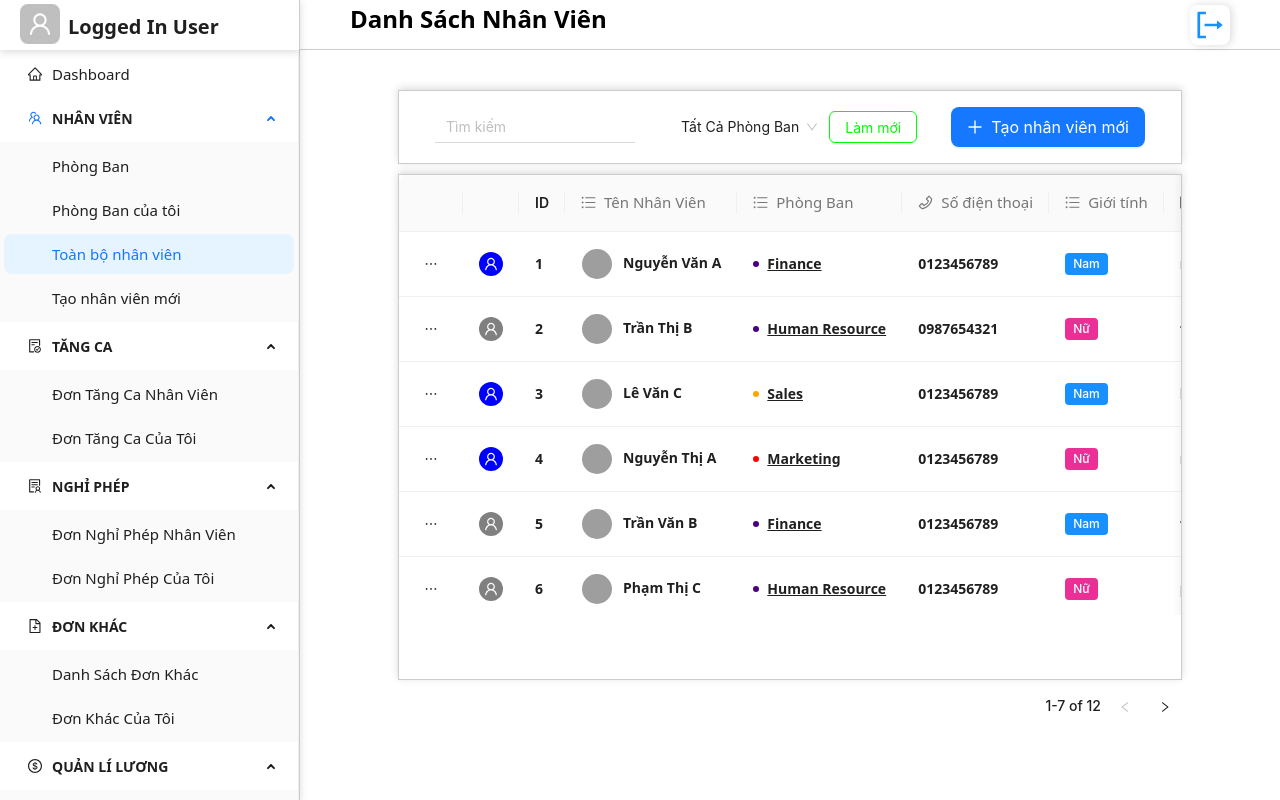
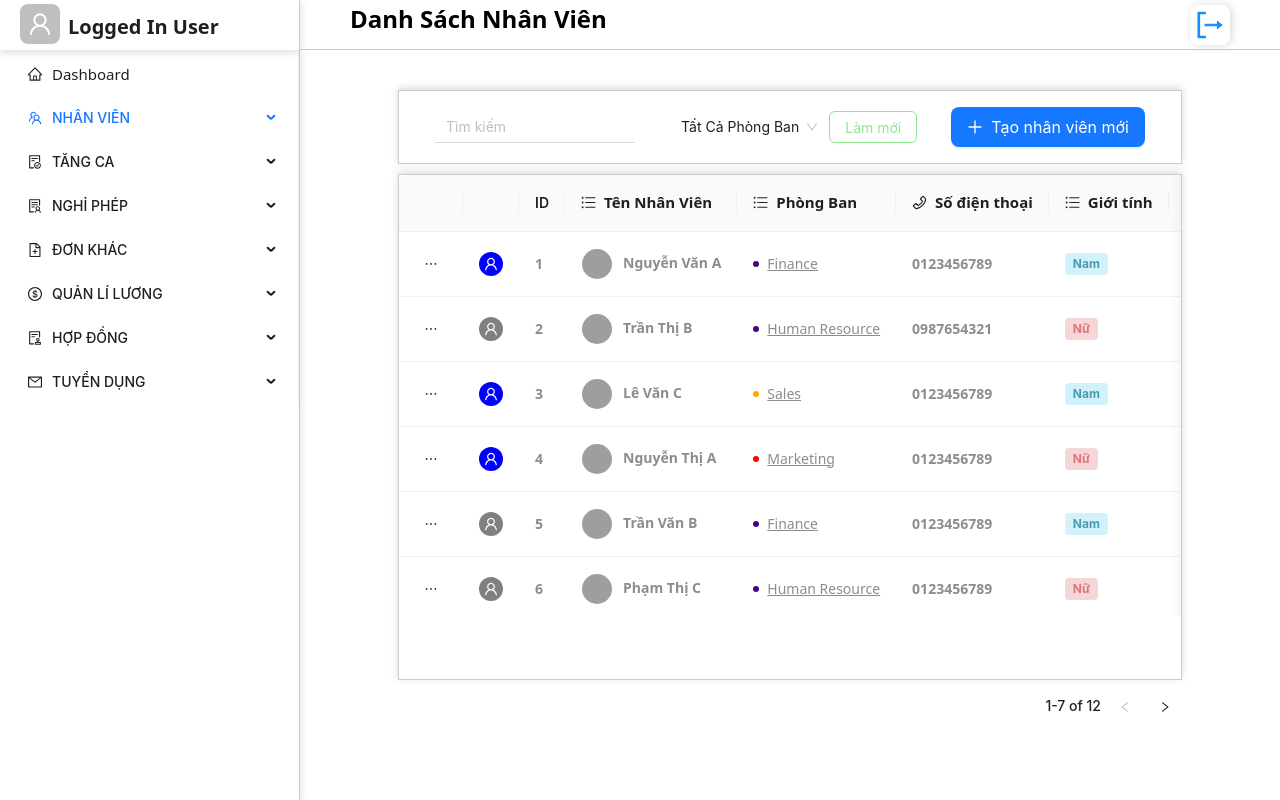
Before and after one commit to Lemonroos/AmazingTechTask1, a React (Create React App) app: page /employees in a window 1280 px wide. Built offline with nearby package versions, Linux system fonts and the light colour scheme; grey boxes are pictures that could not be loaded.

Commit message:
Task1_Fin

```diff
--- a/src/App.css
+++ b/src/App.css
@@ -33,8 +33,8 @@
   font-size: 15px;
   font-family: system-ui, -apple-system, BlinkMacSystemFont, "Segoe UI", Roboto,
     Oxygen, Ubuntu, Cantarell, "Open Sans", "Helvetica Neue", sans-serif;
-  font-weight: 500;
-  color: #767676;
+  /* font-weight: 500; */
+  /* color: #767676; */
 }
 .ant-menu-submenu-title-content {
   font-family: system-ui, -apple-system, BlinkMacSystemFont, "Segoe UI", Roboto,
@@ -80,9 +80,7 @@
   font-size: 14px;
   font-weight: bold;
 }
-.sider-title .ant-menu-submenu-title {
-  color: #ff0000;
-}
+
 .ant-menu-submenu-title h5 {
   margin: 0;
   /* font-family: "revert-layer"; */
@@ -92,6 +90,7 @@
     Oxygen, Ubuntu, Cantarell, "Open Sans", "Helvetica Neue", sans-serif !important;
   font-weight: 700;
 }
+
 .ant-table-column-sorter {
   display: none;
 }
--- a/src/Components/Pages/Departments/Departments.jsx
+++ b/src/Components/Pages/Departments/Departments.jsx
@@ -59,7 +59,7 @@ const columns = [
     render: (text) => (
       <Space>
         <Badge color={getColor(text)} />
-        <Typography.Text underline strong>
+        <Typography.Text underline type="secondary">
           {text}
         </Typography.Text>
       </Space>
--- a/src/Components/Pages/Employees/EmpTableInput.jsx
+++ b/src/Components/Pages/Employees/EmpTableInput.jsx
@@ -72,8 +72,8 @@ const EmpTableInput = ({
         </Select>
         <Button
           style={{
-            color: "#00FF00",
-            borderColor: "#00FF00",
+            color: "#8de890",
+            borderColor: "#8de890",
           }}
           onClick={handleRefresh}
         >
--- a/src/Components/Pages/Employees/Employees.jsx
+++ b/src/Components/Pages/Employees/Employees.jsx
@@ -93,7 +93,7 @@ const columns = [
     render: (text) => (
       <Space>
         <Badge color={getColor(text)} />
-        <Typography.Text underline strong>
+        <Typography.Text underline type="secondary">
           {text}
         </Typography.Text>
       </Space>
@@ -122,7 +122,20 @@ const columns = [
     dataIndex: "gender",
     key: "gender",
     render: (text) => (
-      <Tag color={text === "Nam" ? "#1890ff" : "#eb2f96"}>{text}</Tag>
+      <Tag
+      style={{ fontWeight:"bold",
+        color: text === "Nam" ? "#489bb2" : "#de747c",
+        backgroundColor: text === "Nam" ? "#d1f2fb" : "#f4d7d6",
+      }}
+      bordered={false}
+    >
+      {text}
+    </Tag>
+
+      // ,
+      // <Tag bordered={false} color="processing">
+      //  {text}
+      // </Tag>
     ),
   },
 
@@ -180,6 +193,7 @@ const columns = [
     dataIndex: "country",
     key: "country",
     // width: 150,
+    render: renderBoldText,
   },
   {
     title: (
--- a/src/Components/ProjectLayOut/LayoutMainComponents/SideNav.jsx
+++ b/src/Components/ProjectLayOut/LayoutMainComponents/SideNav.jsx
@@ -1,4 +1,4 @@
-import React from "react";
+import React, { useState, useEffect } from "react";
 import { Menu, Space, Typography } from "antd";
 import { Link, useLocation } from "react-router-dom";
 import {
@@ -16,6 +16,7 @@ import {
 } from "@ant-design/icons";
 const { SubMenu, Item } = Menu;
 const { Title } = Typography;
+
 export default function SideNav() {
   const location = useLocation();
   const selectedKey =
@@ -24,6 +25,17 @@ export default function SideNav() {
       : location.pathname === "/employees"
       ? "4"
       : "1";
+
+  // Get the initial state of the submenus from sessionStorage
+  const [openKeys, setOpenKeys] = useState(
+    JSON.parse(sessionStorage.getItem("openKeys")) || []
+  );
+
+  // Save the state of the submenus to sessionStorage whenever it changes
+  useEffect(() => {
+    sessionStorage.setItem("openKeys", JSON.stringify(openKeys));
+  }, [openKeys]);
+
   function getItem(label, key, icon, children) {
     return {
       key,
@@ -32,94 +44,51 @@ export default function SideNav() {
       label,
     };
   }
+
   const items = [
     getItem(<Link to="/">Dashboard</Link>, "1", <HomeOutlined />),
-    getItem(<Title level={5}>NHÂN VIÊN</Title>, "sub1", <TeamOutlined />, [
+    getItem('NHÂN VIÊN', "sub1", <TeamOutlined />, [
       getItem(<Link to="/departments">Phòng Ban</Link>, "2"),
       getItem("Phòng Ban của tôi", "3"),
       getItem(<Link to="/employees">Toàn bộ nhân viên</Link>, "4"),
       getItem("Tạo nhân viên mới", "5"),
     ]),
-    getItem(<Title level={5}>TĂNG CA</Title>, "sub2", <FileDoneOutlined />, [
+    getItem('TĂNG CA', "sub2", <FileDoneOutlined />, [
       getItem("Đơn Tăng Ca Nhân Viên", "6"),
       getItem("Đơn Tăng Ca Của Tôi", "7"),
     ]),
-    getItem(<Title level={5}>NGHỈ PHÉP</Title>, "sub3", <SolutionOutlined />, [
+    getItem('NGHỈ PHÉP', "sub3", <SolutionOutlined />, [
       getItem("Đơn Nghỉ Phép Nhân Viên", "8"),
       getItem("Đơn Nghỉ Phép Của Tôi", "9"),
     ]),
-    getItem(<Title level={5}>ĐƠN KHÁC</Title>, "sub4", <FileAddOutlined />, [
+    getItem('ĐƠN KHÁC', "sub4", <FileAddOutlined />, [
       getItem("Danh Sách Đơn Khác", "10"),
       getItem("Đơn Khác Của Tôi", "11"),
     ]),
     getItem(
-      <Title level={5}>QUẢN LÍ LƯƠNG</Title>,
+      'QUẢN LÍ LƯƠNG',
       "sub5",
       <DollarOutlined />,
       [getItem("Lương Nhân Viên", "12"), getItem("Lương Của Tôi", "13")]
     ),
-    getItem(<Title level={5}>HỢP ĐỒNG</Title>, "sub6", <AuditOutlined />, [
+    getItem('HỢP ĐỒNG', "sub6", <AuditOutlined />, [
       getItem("Hợp Đồng Nhân Viên", "14"),
       getItem("Hợp Đồng Của Tôi", "15"),
     ]),
-    getItem(<Title level={5}>TUYỂN DỤNG</Title>, "sub7", <MailOutlined />, [
+    getItem('TUYỂN DỤNG', "sub7", <MailOutlined />, [
       getItem("Danh sách ứng viên", "16"),
     ]),
   ];
+
   return (
     <div>
       <Menu
         selectedKeys={[selectedKey]} // set the selected key
-        defaultOpenKeys={[
-          "sub1",
-          "sub2",
-          "sub3",
-          "sub4",
-          "sub5",
-          "sub6",
-          "sub7",
-        ]}
+        openKeys={openKeys} // set the open keys
+        onOpenChange={setOpenKeys} // update the open keys when they change
         mode="inline"
-        // expandIcon={()=>null}
         items={items}
       />
-      {/* <Item key="1" icon={<HomeOutlined />}>
-  <Link to="/">Dashboard</Link>
-</Item>
-
- <SubMenu key="sub1" title={ <Title level={5}  >NHÂN VIÊN</Title>}>
-<Item key="2" icon={<TeamOutlined />}>
-  <Link to="/departments">Phòng Ban</Link>
-</Item>
-        <Item key="3" icon={<TeamOutlined />}>Phòng Ban của tôi</Item>
-        <Item key="4" icon={<TeamOutlined />}>
-  <Link to="/employees">Toàn bộ nhân viên</Link>
-</Item>
-        <Item key="5"icon={<UserAddOutlined />}>Tạo nhân viên mới</Item>
-      </SubMenu>
-      <SubMenu key="sub2" title={ <Title level={5} >TĂNG CA</Title>}>
-        <Item key="6"icon={<ClockCircleOutlined/>}>Đơn Tăng Ca Nhân Viên</Item>
-        <Item key="7"icon={<ClockCircleOutlined/>}>Đơn Tăng Ca Của Tôi</Item>
-      </SubMenu>
-      <SubMenu key="sub3" title={ <Title level={5} >NGHỈ PHÉP</Title>}>
-        <Item key="8"icon={<SolutionOutlined />}>Đơn Nghỉ Phép Nhân Viên</Item>
-        <Item key="9"icon={<SolutionOutlined />}>Đơn Nghỉ Phép Của Tôi</Item>
-      </SubMenu>
-      <SubMenu key="sub4" title={ <Title level={5} >ĐƠN KHÁC</Title>}>
-        <Item key="10"icon={<MailOutlined />}>Danh Sách Đơn Khác</Item>
-        <Item key="11"icon={<MailOutlined />}>Đơn Khác Của Tôi</Item>
-      </SubMenu>
-      <SubMenu key="sub5" title={ <Title level={5} >QUẢN LÍ LƯƠNG</Title>}>
-        <Item key="12"icon={<TeamOutlined />}>Lương Nhân Viên</Item>
-        <Item key="13"icon={<TeamOutlined />}>Lương Của Tôi</Item>
-      </SubMenu>
-      <SubMenu key="sub6" title={ <Title level={5} >HỢP ĐỒNG</Title>}>
-        <Item key="14"icon={<MailOutlined />}>Hợp Đồng Nhân Viên</Item>
-        <Item key="15"icon={<MailOutlined />}>Hợp Đồng Của Tôi</Item>
-      </SubMenu>
-      <SubMenu key="sub7" title={ <Title level={5} >TUYỂN DỤNG</Title>}>
-        <Item key="16"icon={<TeamOutlined />}>Danh sách ứng viên</Item>
-      </SubMenu> */}
     </div>
   );
 }
--- a/src/Components/Utils/Utilities.jsx
+++ b/src/Components/Utils/Utilities.jsx
@@ -21,5 +21,5 @@ export const getColor = (name) => {
 
 
 export const renderBoldText = (text) => (
-  <Typography.Text strong>{text}</Typography.Text>
+  <Typography.Text type="secondary" strong>{text}</Typography.Text>
 );
```
